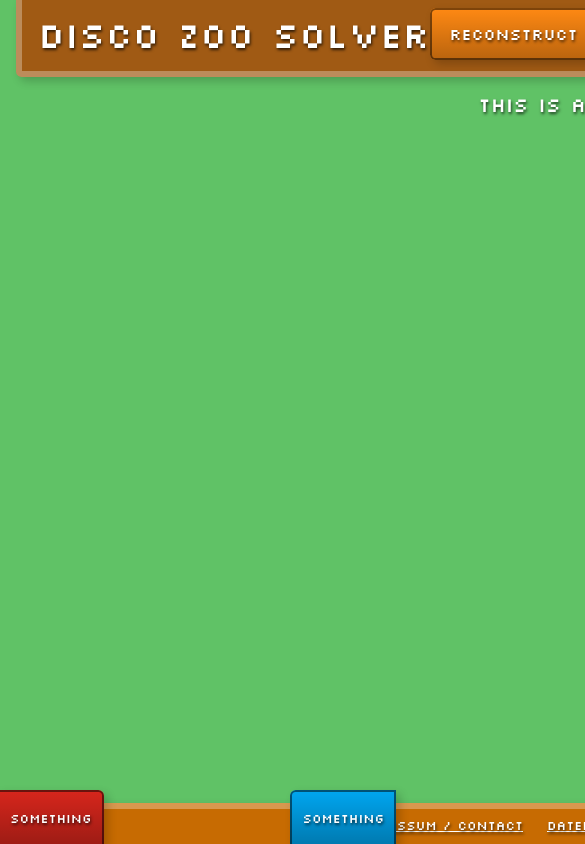
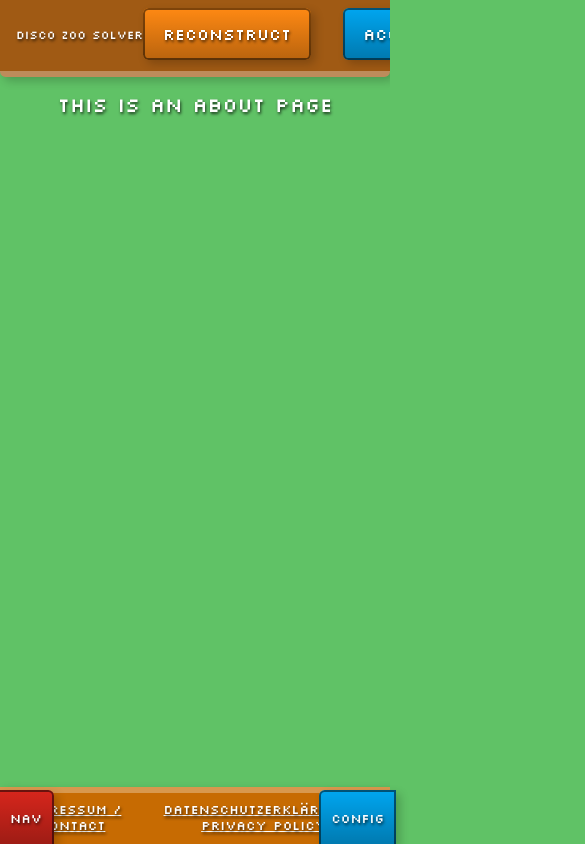
Before and after one commit to derJunker/disco-zoo-solver, a Vue app in the folder frontend/: page / in a window 390 px wide. Shown: the top 844 px of the page, 585 px wide, since content can reach past the window. Built offline with nearby package versions, Linux system fonts and the light colour scheme.

Commit message:
added some more responsiveness, but it does not fully work yet tbh

```diff
--- a/frontend/src/App.vue
+++ b/frontend/src/App.vue
@@ -28,8 +28,8 @@
         /
         <a :href="$baseUrl + '/pages/privacy-policy-en.html'">Privacy Policy</a>
       </div>
-      <a id="something-1" class="btn btn-action-bad dock-bottom">Something</a>
-      <a id="something-2" class="btn btn-action-neutral-2 dock-bottom">Something</a>
+      <a id="util-btn-1" class="btn btn-action-bad dock-bottom">Nav</a>
+      <a id="util-btn-2" class="btn btn-action-neutral-2 dock-bottom">Config</a>
     </footer>
   </div>
 </template>
@@ -46,17 +46,29 @@ export default {
 </script>
 
 <style>
-
-#app {
-  min-height: 100vh;
-}
 header {
+  position: sticky;
+  top: 0;
   display: flex;
   flex-direction: row;
   justify-content: space-between;
   align-items: center;
-  margin: 0 1rem 0 1rem;
-  grid-row: 1;
+  overflow: hidden;
+
+  border-left: none!important;
+  border-right: none!important;
+}
+
+@media (min-width: 900px) {
+  header {
+    margin: 0 1rem;
+    border: var(--border-large)!important;
+    border: var(--border-large) solid rgba(255, 255, 255, var(--border-light-opacity))!important;
+  }
+
+  #util-btn-1, #util-btn-2 {
+    display: none;
+  }
 }
 
 footer {
@@ -71,22 +83,24 @@ footer {
   background-color: var(--wood-color-light);
   box-shadow: var(--btn-shadow);
   border: var(--border-large) solid rgba(255, 255, 255, var(--border-light-opacity));
+  border-left: none;
+  border-right: none;
+  border-top-left-radius: 0!important;
+  border-top-right-radius: 0!important;
   max-height: 10vh;
   z-index: 0;
-
-  grid-row: 3;
 }
 
-#something-1 {
+#util-btn-1 {
   left: calc(var(--border-small) * -1);
   border-top-left-radius: 0;
 }
-#something-2 {
+#util-btn-2 {
   right: calc(var(--border-small) * -3);
   border-top-right-radius: 0;
 }
 
-#something-1, #something-2 {
+#util-btn-1, #util-btn-2 {
   position: fixed;
 
   padding-bottom: 1.25rem;
@@ -103,7 +117,7 @@ footer {
   margin: 0;
   user-select: none;
   cursor: pointer;
-  font-size: 2.25rem;
+  font-size: min(2.25rem, 3vw);
   text-wrap: nowrap;
 }
 
@@ -117,10 +131,16 @@ nav {
 
 #app-content {
   position: relative;
-  display: grid;
-  grid-template-rows: 3fr 30fr 1fr;
+  display: flex;
+  flex-direction: column;
   gap: 0;
   height: 100vh;
+  width: 100vw;
+}
+
+#router-view {
+  flex: 1;
+  overflow-y: auto;
 }
 
 </style>
--- a/frontend/src/assets/global.css
+++ b/frontend/src/assets/global.css
@@ -86,6 +86,32 @@
     --mars-light: #0079B5;
 }
 
+body {
+    background-color: var(--background-color);
+    -webkit-font-smoothing: antialiased;
+    -moz-osx-font-smoothing: grayscale;
+    text-align: center;
+    margin: 0;
+
+    min-height: 100vh;
+    min-width: 100vw;
+}
+
+
+body * {
+    font-family: var(--font-family), sans-serif;
+    font-size: var(--font-size);
+
+    font-weight: normal;
+    text-shadow: var(--text-shadow);
+    color: var(--text-color);
+}
+
+#app {
+    min-height: 100vh;
+    min-width: 100vw;
+}
+
 .btn {
     border-radius: var(--border-radius);
     padding: .4rem 0.75rem;
@@ -143,29 +169,12 @@
     border-radius: var(--border-radius);
 }
 
-body * {
-    font-family: var(--font-family), sans-serif;
-    font-size: var(--font-size);
-
-    font-weight: normal;
-    text-shadow: var(--text-shadow);
-    color: var(--text-color);
-}
-
 h1 {
     font-size: var(--font-size-large);
 }
 
 h2 {
     font-size: var(--font-size-larger);
-}
-
-body {
-    background-color: var(--background-color);
-    -webkit-font-smoothing: antialiased;
-    -moz-osx-font-smoothing: grayscale;
-    text-align: center;
-    margin: 0;
 }
 
 .router-link-active, .highlighted {
--- a/frontend/src/components/Basic/ToggleSelect.vue
+++ b/frontend/src/components/Basic/ToggleSelect.vue
@@ -58,5 +58,8 @@ export default defineComponent({
 
 .btn {
   user-select: none;
+  overflow: hidden;
+  white-space: nowrap;
+  text-overflow: ellipsis;
 }
 </style>
--- a/frontend/src/components/ReconstructionConfig.vue
+++ b/frontend/src/components/ReconstructionConfig.vue
@@ -165,9 +165,14 @@ export default defineComponent({
 
 <!-- Add "scoped" attribute to limit CSS to this component only -->
 <style scoped>
+
+h2 {
+  margin: .2rem 0;
+}
 .first-row {
   display: flex;
   justify-content: space-between;
+  flex-wrap: wrap;
 }
 
 .config-board > * {
--- a/frontend/src/views/ReconstructView.vue
+++ b/frontend/src/views/ReconstructView.vue
@@ -1,15 +1,18 @@
 <template>
   <div>
     <div id="reconstruct-view-content">
-      <reconstruction-board id="reconstruction-board" :selected-animals="selectedAnimals"
-                            :selected-region="selectedRegion" :initialGame="game"/>
-      <reconstruction-config v-if="!game" id="reconstruction-config"
+      <reconstruction-board
+          id="reconstruction-board" :selected-animals="selectedAnimals"
+          :selected-region="selectedRegion" :initialGame="game" />
+      <reconstruction-config
+          v-if="!game" id="reconstruction-config"
           @selected-animals-changed="(val : Animal[]) => selectedAnimals = val"
           @region-changed="(val : string) => selectedRegion = val"
-                             @start="start"/>
-      <reconstruction-play-config v-if="game" id="reconstruction-play-config" :animals="selectedAnimals"
+          @start="start" />
+      <reconstruction-play-config
+          v-if="game" id="reconstruction-play-config" :animals="selectedAnimals"
           :animal-to-place-changed="(val: Animal) => console.log(val)"
-                                  :animal-for-heatmap-changed="(val: Animal) => console.log(val)"/>
+          :animal-for-heatmap-changed="(val: Animal) => console.log(val)" />
     </div>
   </div>
 </template>
@@ -24,7 +27,7 @@ import ReconstructionPlayConfig from "@/components/ReconstructionPlayConfig.vue"
 
 let gameStore = useGame();
 
-export default defineComponent ({
+export default defineComponent({
   components: {ReconstructionPlayConfig, ReconstructionConfig, ReconstructionBoard},
   methods: {
     async start() {
@@ -43,21 +46,40 @@ export default defineComponent ({
 </script>
 
 <style scoped>
+
+#reconstruct-view-content {
+  height: 100%;
+}
+
+#reconstruct-view-content > #reconstruction-board {
+  width: 100%;
+  height: 100%;
+}
+
+#reconstruct-view-content > #reconstruction-config, #reconstruct-view-content > #reconstruction-play-config {
+  display: none;
+}
+
+@media (min-width: 900px) {
   #reconstruct-view-content {
     display: grid;
     grid-template-columns: 5fr 7fr 5fr;
-  height: 100%;
   }
 
-#reconstruction-board {
+  #reconstruct-view-content > #reconstruction-board {
     grid-column: 2;
-  height: 100%;
   }
 
-#reconstruction-config, #reconstruction-play-config {
+  #reconstruct-view-content > #reconstruction-config, #reconstruct-view-content > #reconstruction-play-config {
+    display: block;
     margin-right: 2rem;
     margin-left: 2rem;
     height: 55%;
     align-self: end;
   }
+}
+
+
+
+
 </style>
```
Lines whose indentation alone changed are shown as unchanged.
